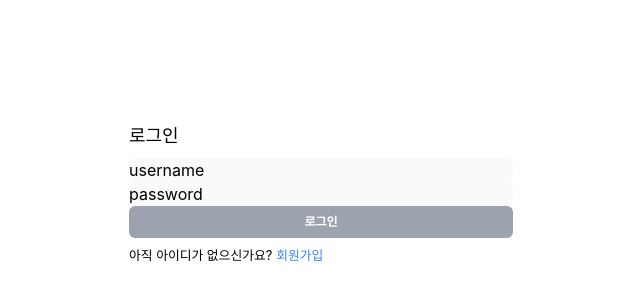
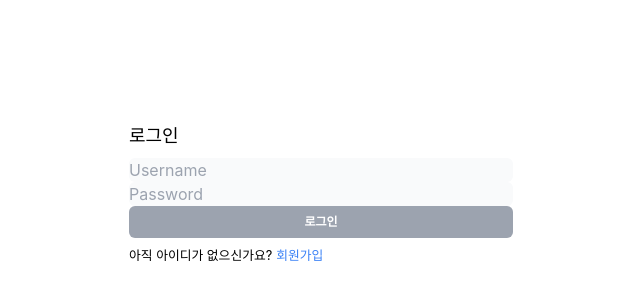
Before and after one commit to jangdu/next_community, a Next.js app in the folder community_client/: page /signin in a window 1280 px wide. Shown: the part 206-506 px from the top of the page, without its empty margins (319-959 px from the left). Built offline with nearby package versions, Linux system fonts and the light colour scheme.

Commit message:
FEAT : 로그인시 쿠키 처리

```diff
--- a/community_client/src/pages/signin.tsx
+++ b/community_client/src/pages/signin.tsx
@@ -38,13 +38,13 @@ export default function SignIn() {
           <form onSubmit={handleSubmit}>
             <InputGroup
               placeholder="Username"
-              value="username"
+              value={username}
               setValue={setUsername}
               error={errors.username}
             />
             <InputGroup
               placeholder="Password"
-              value="password"
+              value={password}
               setValue={setPassword}
               error={errors.password}
             />
--- a/community_client/src/pages/signup.tsx
+++ b/community_client/src/pages/signup.tsx
@@ -23,7 +23,8 @@ export default function SignUp() {
       });
 
       console.log(res);
-      // router.push('login');
+      alert('회원가입이 완료되었습니다.');
+      router.push('signin');
     } catch (error: any) {
       console.log(error);
       if ('response' in error && error.response?.data) {
```
Also changed, not shown: 1 other file (tests, documents, lock files or other folders).
